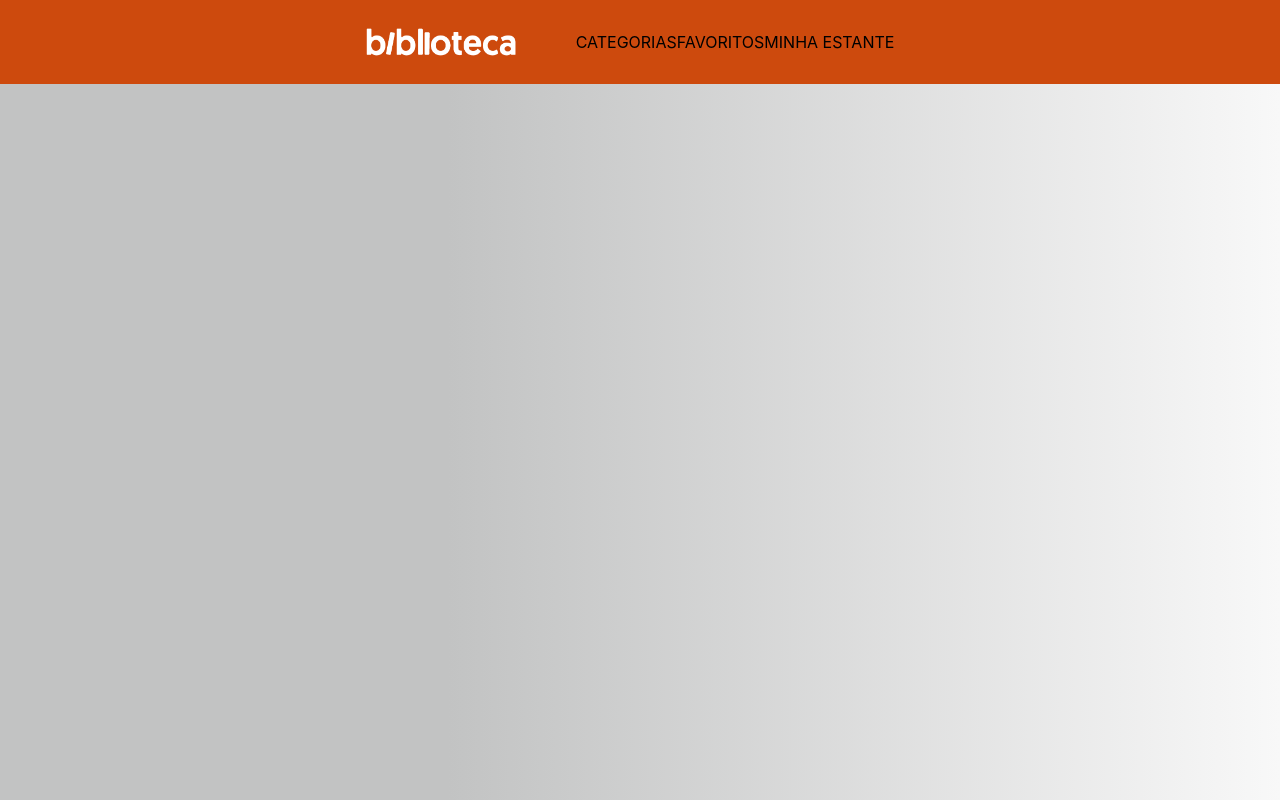
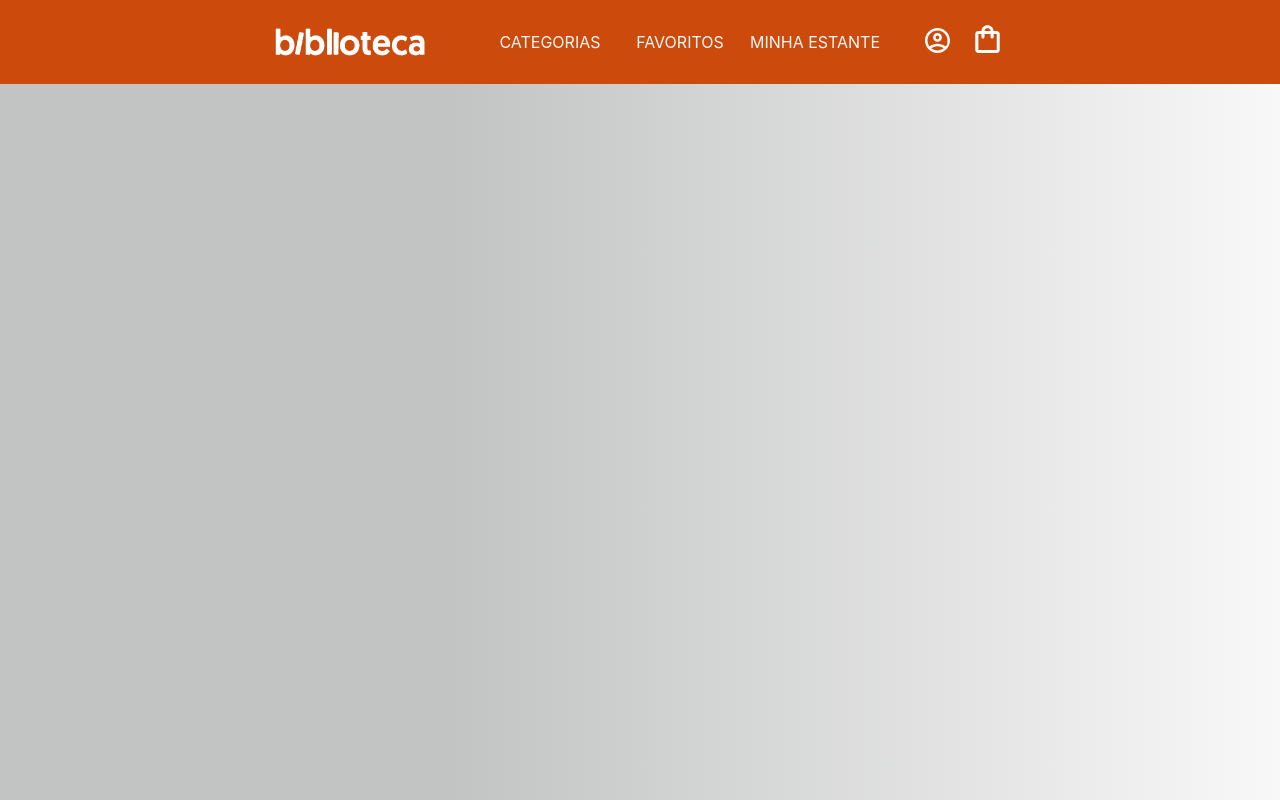
Before and after one commit to Fernandamaralss/biblioteca-react, a React (Create React App) app: page / in a window 1280 px wide. Built offline with nearby package versions, Linux system fonts and the light colour scheme.

Commit message:
Refatora Header com novos componentes e estilos separados.

```diff
--- a/src/App.css
+++ b/src/App.css
@@ -11,19 +11,6 @@
     background-image: linear-gradient(90deg, #c2c3c3 35%, #f8f8f8 100%);
 }
 
-/* Cabeçalho da aplicação */
-.App-header{
-    display: flex; /* organiza em linha */
-    background-color: var(--cor-secundaria); /* fundo */
-    justify-content: center; /* centraliza o conteúdo horizontalmente */
-}
-
-/* Container para agrupar as opções de menu */
-.opcoes{
-    display: flex;
-}
-
-/* Remove o marcador padrão da lista (bolinha) */
 li {
     list-style: none;
 }
--- a/src/App.js
+++ b/src/App.js
@@ -1,31 +1,11 @@
 // Importa arquivos, componentes e imagens
 import './App.css';
-import Logo from './componentes/Logo'
-import perfil from './images/perfil.svg'
-import sacola from './images/sacola.svg'
-
-// Array com os textos e imagens dos icones das opções do menu principal
-const textoOpcoes = ["CATEGORIAS", "FAVORITOS", "MINHA ESTANTE"]
-const iconesOpcoes = [perfil, sacola]
+import Header from './componentes/Header/index.js';
 
 function App() {
   return (
     <div className='App'>
-      <header className='App-header'>
-        <Logo></Logo>
-        <ul className='opcoes'>
-          { textoOpcoes.map( (texto) => ( // .map: percorrer um array e transformar seus itens, retornando um novo array com o resultado de cada transformação.
-            <li className='opcao'><p>{texto}</p></li>
-          )
-        )}
-        </ul>
-        <ul className='icones'>
-          { iconesOpcoes.map( (icone) => (
-            <li className='icone'><img src={icone}></img></li>
-          )
-        )}
-        </ul>
-      </header>
+      <Header/>
     </div>
   );
 }
--- /dev/null
+++ b/src/componentes/Header/estilo.css
@@ -0,0 +1,6 @@
+/* Cabeçalho da aplicação */
+.App-header{
+    display: flex; /* organiza em linha */
+    background-color: var(--cor-secundaria); /* fundo */
+    justify-content: center; /* centraliza o conteúdo horizontalmente */
+}
--- /dev/null
+++ b/src/componentes/Header/index.js
@@ -0,0 +1,16 @@
+import "./estilo.css";
+import Logo from "../Logo";
+import OpcoesHeader from "../OpcoesHeader";
+import IconesHeader from "../IconesHeader";
+
+function Header() {
+    return (
+        <header className="App-header">
+            <Logo/>
+            <OpcoesHeader/>
+            <IconesHeader/>
+        </header>
+    )
+}
+
+export default Header;
--- /dev/null
+++ b/src/componentes/IconesHeader/estilo.css
@@ -0,0 +1,12 @@
+/* Container para agrupar ícones */
+.icones {
+    display: flex;           /* Layout em linha */
+    align-items: center;     /* Alinha verticalmente ao centro */
+}
+
+/* Estilo individual dos ícones */
+.icone {
+    margin-right: 25px; /* Espaçamento à direita de cada ícone */
+    width: 25px;         /* Largura fixa dos ícones */
+    cursor: pointer;
+}
--- /dev/null
+++ b/src/componentes/IconesHeader/index.js
@@ -0,0 +1,20 @@
+import perfil from '../../images/perfil.svg'
+import sacola from '../../images/sacola.svg'
+import './estilo.css';
+
+// Array com os textos e imagens dos icones das opções do menu principal
+const iconesOpcoes = [perfil, sacola]
+
+function IconesHeader() {
+    return (
+        <ul className='icones'>
+          { iconesOpcoes.map( (icone) => ( // .map: percorrer um array e transformar seus itens, retornando um novo array com o resultado de cada transformação.
+            <li className='icone'><img src={icone}></img></li>
+          )
+        )}
+        </ul>
+
+    )
+}
+
+export default IconesHeader;
--- /dev/null
+++ b/src/componentes/OpcoesHeader/estilo.css
@@ -0,0 +1,18 @@
+/* Container para agrupar as opções de menu */
+.opcoes{
+    display: flex;
+}
+
+/* Estilo de cada item do menu */
+.opcao {
+    min-width: 120px;    /* Largura mínima para manter proporção */
+    font-size: 16px;     /* Tamanho da fonte */
+    display: flex;       /* Permite centralizar o conteúdo */
+    justify-content: center; /* Centraliza horizontalmente */
+    align-items: center;     /* Centraliza verticalmente */
+    text-align: center;      /* Centraliza o texto */
+    height: 100%;        /* Altura total do container pai */
+    padding: 0 5px;      /* Espaçamento interno horizontal */
+    cursor: pointer;     /* Cursor de clique */
+    color: #f8f8f8;      /* Cor do texto (branco claro) */
+}
--- /dev/null
+++ b/src/componentes/OpcoesHeader/index.js
@@ -0,0 +1,18 @@
+import './estilo.css';
+
+// Array com os textos e imagens dos icones das opções do menu principal
+const textoOpcoes = ["CATEGORIAS", "FAVORITOS", "MINHA ESTANTE"]
+
+function OpcoesHeader() {
+    return (
+        <ul className='opcoes'>
+          { textoOpcoes.map( (texto) => ( // .map: percorrer um array e transformar seus itens, retornando um novo array com o resultado de cada transformação.
+            <li className='opcao'><p>{texto}</p></li>
+          )
+        )}
+        </ul>
+
+    )
+}
+
+export default OpcoesHeader;
```
